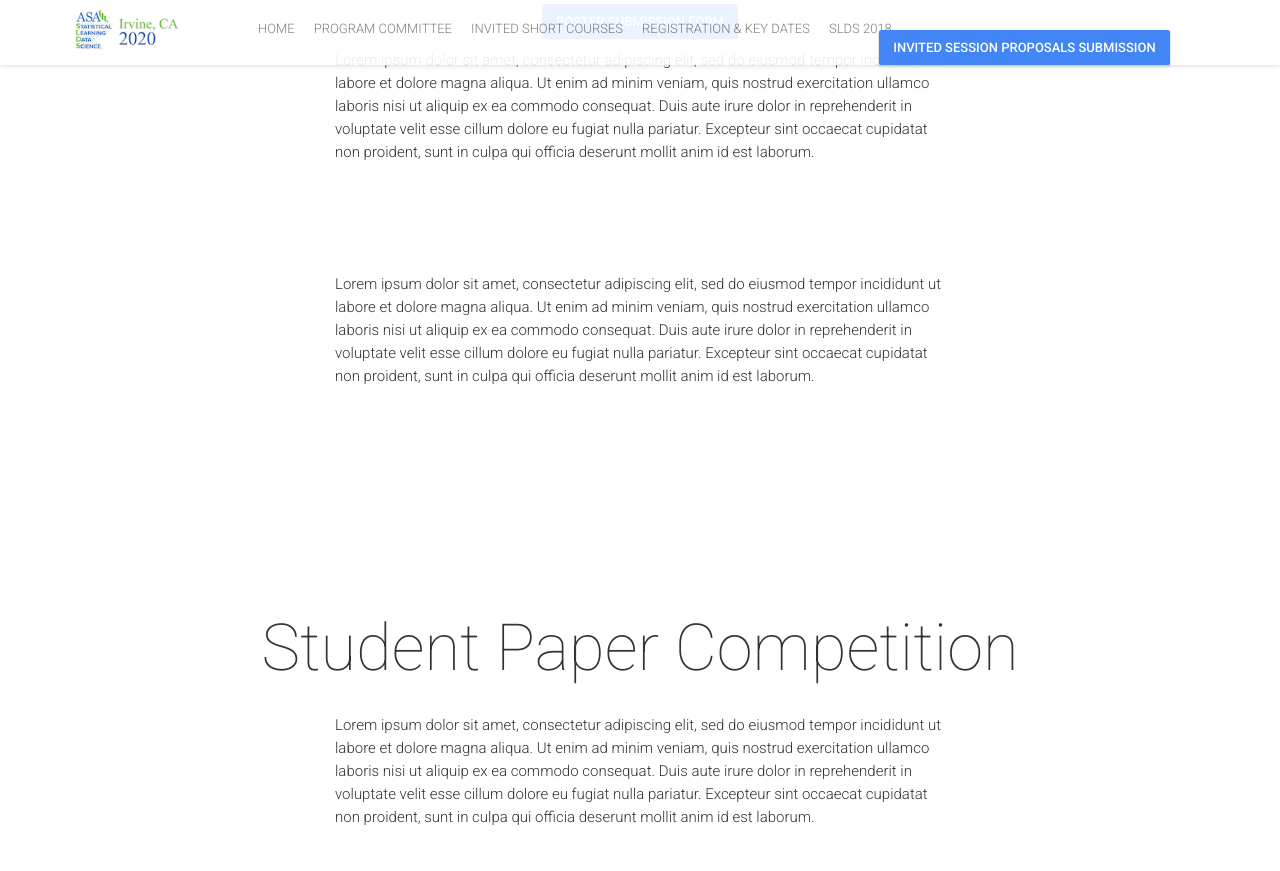
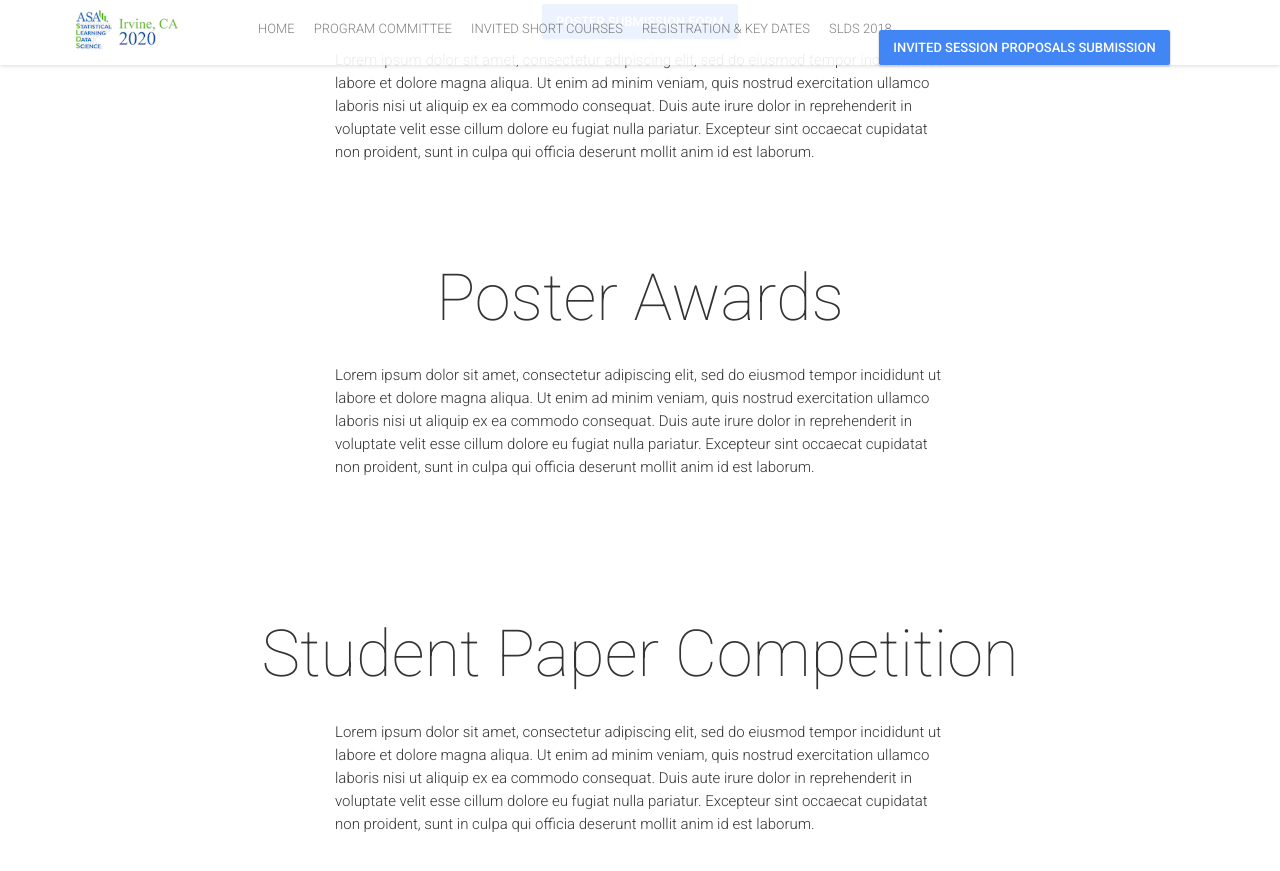
Before and after one commit to ASASLDS/SLDS2020, a Jekyll site: the page built from posters.html, in a window 1280 px wide and 900 px high, scrolled down 677 px. Shown: the top 871 px of the window. Built offline with Jekyll 4.4.1, drawn with Linux system fonts in a browser that asks for light colours; nearby versions of some CDN libraries; comment, search, counter and statistics services are not loaded.

Commit message:
Poster Prizes text

```diff
--- a/_config.yml
+++ b/_config.yml
@@ -185,8 +185,8 @@
 contributedPostersDescription: "Lorem ipsum dolor sit amet, consectetur adipiscing elit, sed do eiusmod tempor incididunt ut labore et dolore magna aliqua. Ut enim ad minim veniam, quis nostrud exercitation ullamco laboris nisi ut aliquip ex ea commodo consequat. Duis aute irure dolor in reprehenderit in voluptate velit esse cillum dolore eu fugiat nulla pariatur. Excepteur sint occaecat cupidatat non proident, sunt in culpa qui officia deserunt mollit anim id est laborum."
 
 # Poster Prizes Block
-prizesTitle: "Poster Awards"
-prizesText: "Lorem ipsum dolor sit amet, consectetur adipiscing elit, sed do eiusmod tempor incididunt ut labore et dolore magna aliqua. Ut enim ad minim veniam, quis nostrud exercitation ullamco laboris nisi ut aliquip ex ea commodo consequat. Duis aute irure dolor in reprehenderit in voluptate velit esse cillum dolore eu fugiat nulla pariatur. Excepteur sint occaecat cupidatat non proident, sunt in culpa qui officia deserunt mollit anim id est laborum."
+posterPrizesTitle: "Poster Awards"
+posterPrizesText: "Lorem ipsum dolor sit amet, consectetur adipiscing elit, sed do eiusmod tempor incididunt ut labore et dolore magna aliqua. Ut enim ad minim veniam, quis nostrud exercitation ullamco laboris nisi ut aliquip ex ea commodo consequat. Duis aute irure dolor in reprehenderit in voluptate velit esse cillum dolore eu fugiat nulla pariatur. Excepteur sint occaecat cupidatat non proident, sunt in culpa qui officia deserunt mollit anim id est laborum."
 
 # Poster Paper Submission Text
 paperCompetitionTitle: "Student Paper Competition"
--- a/_includes/posters-prizes.html
+++ b/_includes/posters-prizes.html
@@ -1,9 +1,9 @@
 <!-- Poster Prizes Section -->
 <section id='poster-prizes'>
 <div class='content-wrapper'>
-    <h3 style='margin-bottom:20px;'>{{prizesTitle}}</h3>
+    <h3 style='margin-bottom:20px;'>{{site.posterPrizesTitle}}</h3>
     <div class='col-md-6 col-md-offset-3'>
-        <p style='margin-top:10px;text-align:left;'>{{site.paperCompetitionText}}</p>
+        <p style='margin-top:10px;text-align:left;'>{{site.posterPrizesText}}</p>
     </div>
 </div>
 </section>
```
